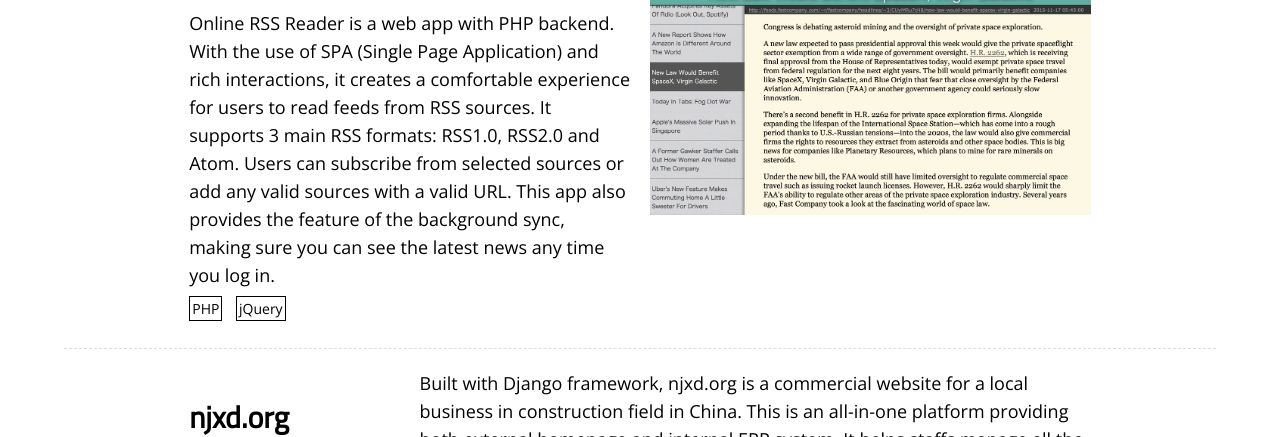
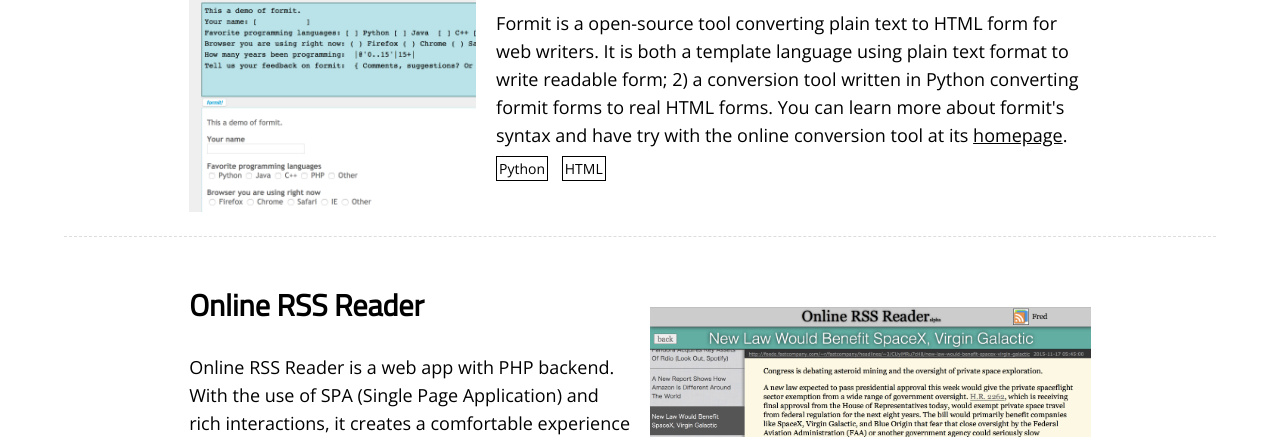
Before and after one commit to fredwulei/fredwulei.github.io, a plain HTML site: page index.html in a window 1280 px wide. Shown: the part 748-1185 px from the top of the page. Drawn offline with nearby package versions, Linux system fonts and the light colour scheme.

Commit message:
add formit

```diff
--- a/index.html
+++ b/index.html
@@ -61,6 +61,25 @@
             </div>
           </div>
         </section>
+
+        <section class="section">
+          <div class="col-4 col">
+            <div class="section-image"><img class="vertical-centering" src="/static/img/formit.png" /></div>
+
+          </div>
+          <div class="col-8 col">
+            <h2 id="Formit">Formit</h2>
+            <div class="section-detail">
+              Formit is a open-source tool converting plain text to HTML form for web writers. It is both a template language using plain text format to write readable form; 2) a conversion tool written in Python converting formit forms to real HTML forms. You can learn more about formit's syntax and have try with the online conversion tool at its <a href="http://labs.leiwu.me">homepage</a>.
+            </div>
+            <div class="section-tags">
+              <span class="section-tag">Python</span>
+              <span class="section-tag">HTML</span>
+            </div>
+          </div>
+        </section>
+
+        <hr class="dashed-hr">
 
         <section class="section">
           <div class="col-6 col">
```
Also changed, not shown: static/img/formit.png (added), static/img/fredsneverland-l.png (added), static/img/fredsneverland.png.
